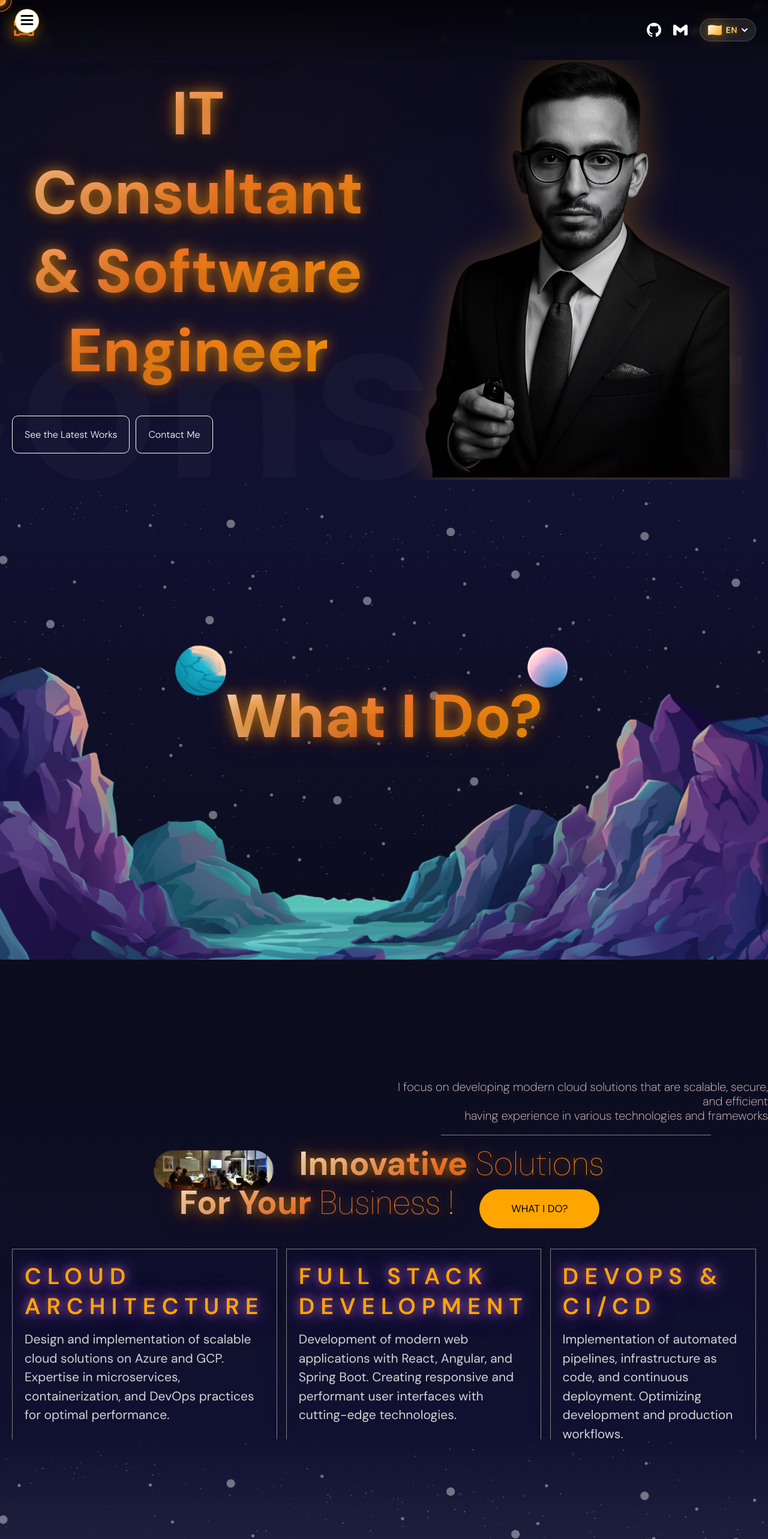
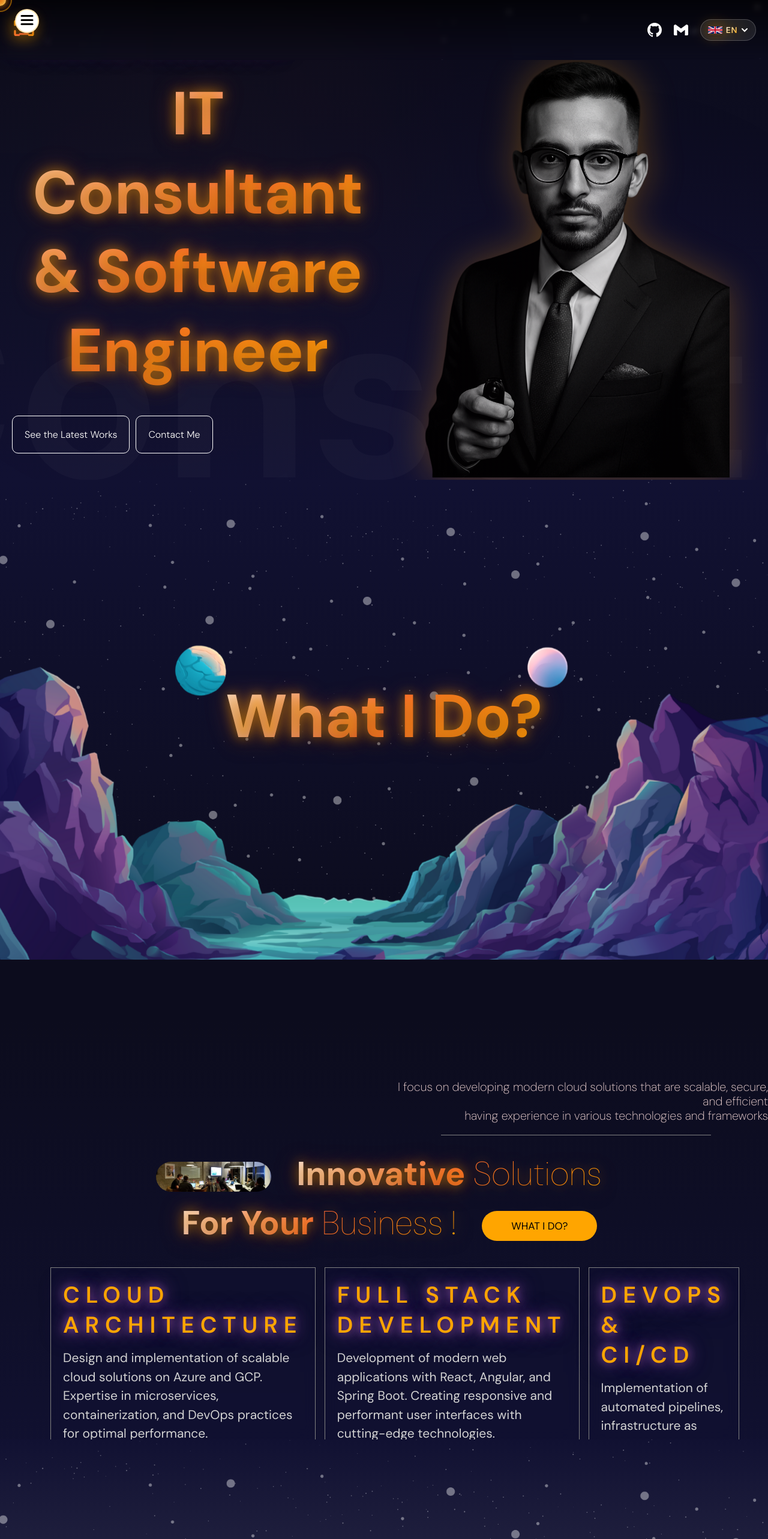
Before and after one commit to SCOTTGeek-dev/animated-portfolio-starter, a React (Vite) app: page / in a window 1280 px wide. Shown: the top 2566 px of the page at 60% size. Built offline with nearby package versions, Linux system fonts and the light colour scheme.

Commit message:
feat: enhance language selector with flag SVGs and improve styling for better UI

```diff
--- a/src/components/contact/contact.scss
+++ b/src/components/contact/contact.scss
@@ -15,7 +15,9 @@
 
         h1{
             font-size: clamp(60px, 8vw, 100px);
-            line-height: clamp(55px, 7vw, 88px);
+            line-height: clamp(70px, 9vw, 115px);
+            overflow: visible;
+            padding-bottom: 10px;
         }
 
         .item {
--- a/src/components/navbar/Navbar.jsx
+++ b/src/components/navbar/Navbar.jsx
@@ -7,10 +7,47 @@ const Navbar = () => {
   const { language, setLanguage, t } = useLanguage();
   const [showLanguageMenu, setShowLanguageMenu] = useState(false);
 
+  const getFlagSvg = (code) => {
+    switch(code) {
+      case "en":
+        return (
+          <svg width="24" height="18" viewBox="0 0 60 30" xmlns="http://www.w3.org/2000/svg">
+            <clipPath id="s"><path d="M0,0 v30 h60 v-30 z"/></clipPath>
+            <clipPath id="t"><path d="M30,15 h30 v15 z v15 h-30 z h-30 v-15 z v-15 h30 z"/></clipPath>
+            <g clipPath="url(#s)">
+              <path d="M0,0 v30 h60 v-30 z" fill="#012169"/>
+              <path d="M0,0 L60,30 M60,0 L0,30" stroke="#fff" strokeWidth="6"/>
+              <path d="M0,0 L60,30 M60,0 L0,30" clipPath="url(#t)" stroke="#C8102E" strokeWidth="4"/>
+              <path d="M30,0 v30 M0,15 h60" stroke="#fff" strokeWidth="10"/>
+              <path d="M30,0 v30 M0,15 h60" stroke="#C8102E" strokeWidth="6"/>
+            </g>
+          </svg>
+        );
+      case "fr":
+        return (
+          <svg width="24" height="18" viewBox="0 0 900 600" xmlns="http://www.w3.org/2000/svg">
+            <rect width="900" height="600" fill="#ED2939"/>
+            <rect width="600" height="600" fill="#fff"/>
+            <rect width="300" height="600" fill="#002395"/>
+          </svg>
+        );
+      case "nl":
+        return (
+          <svg width="24" height="18" viewBox="0 0 900 600" xmlns="http://www.w3.org/2000/svg">
+            <rect width="900" height="600" fill="#21468B"/>
+            <rect width="900" height="400" fill="#FFF"/>
+            <rect width="900" height="200" fill="#AE1C28"/>
+          </svg>
+        );
+      default:
+        return null;
+    }
+  };
+
   const languages = [
-    { code: "en", name: "English", flag: "🇬🇧" },
-    { code: "fr", name: "Français", flag: "🇫🇷" },
-    { code: "nl", name: "Nederlands", flag: "🇳🇱" }
+    { code: "en", name: "English" },
+    { code: "fr", name: "Français" },
+    { code: "nl", name: "Nederlands" }
   ];
 
   const currentLanguage = languages.find(lang => lang.code === language);
@@ -55,7 +92,7 @@ const Navbar = () => {
               className="languageButton"
               onClick={() => setShowLanguageMenu(!showLanguageMenu)}
             >
-              <span className="flag">{currentLanguage.flag}</span>
+              <span className="flag">{getFlagSvg(currentLanguage.code)}</span>
               <span className="languageCode">{currentLanguage.code.toUpperCase()}</span>
               <svg
                 className={`arrow ${showLanguageMenu ? 'open' : ''}`}
@@ -84,7 +121,7 @@ const Navbar = () => {
                       setShowLanguageMenu(false);
                     }}
                   >
-                    <span className="flag">{lang.flag}</span>
+                    <span className="flag">{getFlagSvg(lang.code)}</span>
                     <span className="languageName">{lang.name}</span>
                   </button>
                 ))}
--- a/src/components/navbar/navbar.scss
+++ b/src/components/navbar/navbar.scss
@@ -126,6 +126,16 @@ img{
         .flag {
             font-size: 20px;
             line-height: 1;
+            display: flex;
+            align-items: center;
+            justify-content: center;
+
+            svg {
+                width: 24px;
+                height: 18px;
+                border-radius: 2px;
+                box-shadow: 0 1px 3px rgba(0, 0, 0, 0.3);
+            }
         }
 
         .languageCode {
@@ -178,6 +188,16 @@ img{
             .flag {
                 font-size: 24px;
                 line-height: 1;
+                display: flex;
+                align-items: center;
+                justify-content: center;
+
+                svg {
+                    width: 32px;
+                    height: 24px;
+                    border-radius: 3px;
+                    box-shadow: 0 2px 4px rgba(0, 0, 0, 0.3);
+                }
             }
 
             .languageName {
@@ -262,31 +282,28 @@ img{
 
     .languageSelector {
         .languageButton {
-            padding: 5px 8px;
+            padding: clamp(4px, 1vw, 8px) clamp(8px, 1.5vw, 12px);
+            gap: clamp(4px, 1vw, 6px);
 
             .flag {
-                font-size: 16px;
+                font-size: clamp(16px, 2.5vw, 20px);
             }
 
             .languageCode {
-                display: none;
-            }
-
-            .arrow {
-                width: 10px;
-                height: 10px;
+                font-size: clamp(11px, 1.5vw, 14px);
             }
         }
 
         .languageMenu {
-            min-width: 160px;
+            min-width: clamp(160px, 20vw, 180px);
 
             .languageOption {
-                padding: 10px 12px;
-                font-size: 13px;
+                padding: clamp(10px, 1.5vh, 12px) clamp(12px, 2vw, 16px);
+                font-size: clamp(12px, 1.5vw, 14px);
+                gap: clamp(8px, 1.5vw, 12px);
 
                 .flag {
-                    font-size: 20px;
+                    font-size: clamp(20px, 3vw, 24px);
                 }
             }
         }
--- a/src/components/services/services.scss
+++ b/src/components/services/services.scss
@@ -40,34 +40,41 @@
         flex-direction: column;
         align-items: center;
         justify-content: center;
-        padding-top: 0;
-        margin-top: -10px;
+        padding: clamp(10px, 2vh, 20px) clamp(20px, 3vw, 40px);
+        margin-top: 0;
+        gap: clamp(15px, 2vh, 25px);
 
         .title{
             display: flex;
-            gap: 25px;
+            gap: clamp(15px, 2.5vw, 25px);
+            align-items: center;
+            justify-content: center;
+            flex-wrap: wrap;
+            width: 100%;
+            max-width: 1200px;
 
             img{
-                width: 200px;
-                height: 65px;
+                width: clamp(150px, 15vw, 200px);
+                height: clamp(50px, 6vh, 65px);
                 border-radius: 50px;
                 object-fit: cover;
             }
 
             h1{
-                font-size: 55px;
+                font-size: clamp(32px, 4.5vw, 55px);
                 font-weight: 100;
-                line-height: 1.05;
+                line-height: 1.2;
                 margin: 0;
+                text-align: center;
             }
 
             button{
-                width: 200px;
-                height: 65px;
+                width: clamp(150px, 15vw, 200px);
+                height: clamp(50px, 6vh, 65px);
                 border-radius: 50px;
                 background-color: orange;
                 border: none;
-                font-size: 17px;
+                font-size: clamp(14px, 1.5vw, 17px);
                 cursor: pointer;
                 transition: all 0.3s ease;
 
@@ -82,11 +89,12 @@
     .listContainer{
         flex: 2.5;
         display: flex;
-        max-width: 1300px;
+        max-width: clamp(900px, 90vw, 1300px);
         margin: auto;
         width: 100%;
-        padding: 0 20px 20px 20px;
-        gap: 15px;
+        padding: 0 clamp(15px, 2vw, 20px) clamp(15px, 2vh, 20px);
+        gap: clamp(10px, 1.5vw, 15px);
+        align-items: stretch;
 
         .box{
             flex: 1;
--- a/vite.config.js
+++ b/vite.config.js
@@ -12,7 +12,8 @@ export default defineConfig({
       '639234b2897df993c73df95588f18000.serveo.net', // Ajoute le host Serveo
       '.serveo.net', // Permet tous les sous-domaines serveo.net
       '.ngrok.io', // Au cas où vous utiliseriez ngrok plus tard
-      '.tunnel.me' // Autres services de tunnel
+      '.tunnel.me',
+      'effective-experimental-merit-composite.trycloudflare.com' // Autres services de tunnel
     ]
   }
 })
```
